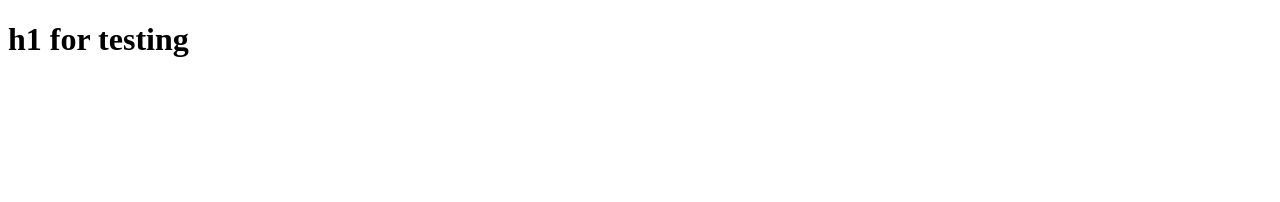
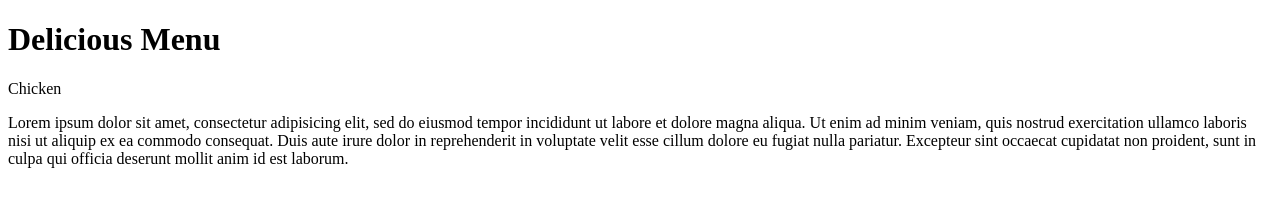
Before and after one commit to dtONgithub/Module-2-Coding-Assignment, a plain HTML site: page index.html in a window 1280 px wide. Drawn offline with Linux system fonts and the light colour scheme.

Commit message:
added Chicken in menu

```diff
--- a/index.html
+++ b/index.html
@@ -5,6 +5,13 @@
 	<title>just a title</title>
 </head>
 <body>
-<h1>h1 for testing</h1>
+<h1>Delicious Menu</h1>
+
+<div class="chicken"> <p>Chicken</p><p>Lorem ipsum dolor sit amet, consectetur adipisicing elit, sed do eiusmod
+tempor incididunt ut labore et dolore magna aliqua. Ut enim ad minim veniam,
+quis nostrud exercitation ullamco laboris nisi ut aliquip ex ea commodo
+consequat. Duis aute irure dolor in reprehenderit in voluptate velit esse
+cillum dolore eu fugiat nulla pariatur. Excepteur sint occaecat cupidatat non
+proident, sunt in culpa qui officia deserunt mollit anim id est laborum.</p></div>
 </body>
 </html>
```
